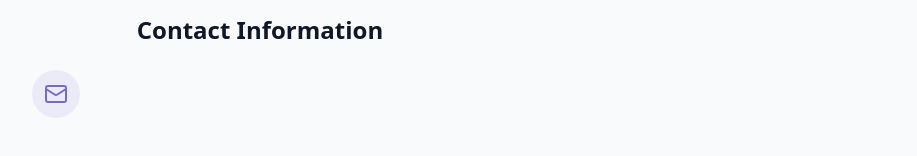
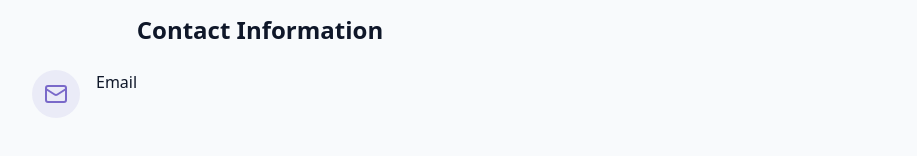
Before and after one commit to iancorbett/reactPortfolio, a React (Vite) app: page / in a window 1280 px wide. Shown: the part 3358-3514 px from the top of the page, without its empty margins (128-1045 px from the left). Built offline with nearby package versions, Linux system fonts and the light colour scheme.

Commit message:
add email

```diff
--- a/src/components/ContactSection.jsx
+++ b/src/components/ContactSection.jsx
@@ -27,6 +27,12 @@ export const ContactSection = () => {
                         <div className="p-3 rounded-full bg-primary/10">
                             <Mail className="h-6 w-6 text-primary"/>
                         </div>
+                        <div>
+                            <h4>Email</h4>
+                            <a href="mailto:ianmclarencorbett@gmail.com">
+
+                            </a>
+                        </div>
                     </div>
                 </div>
             </div>
```
